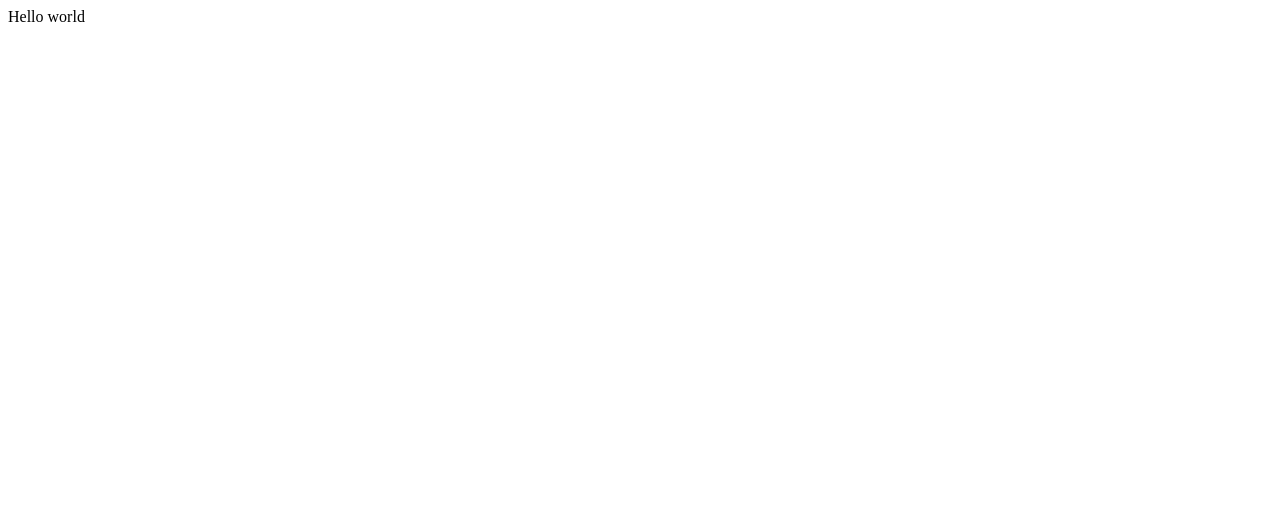
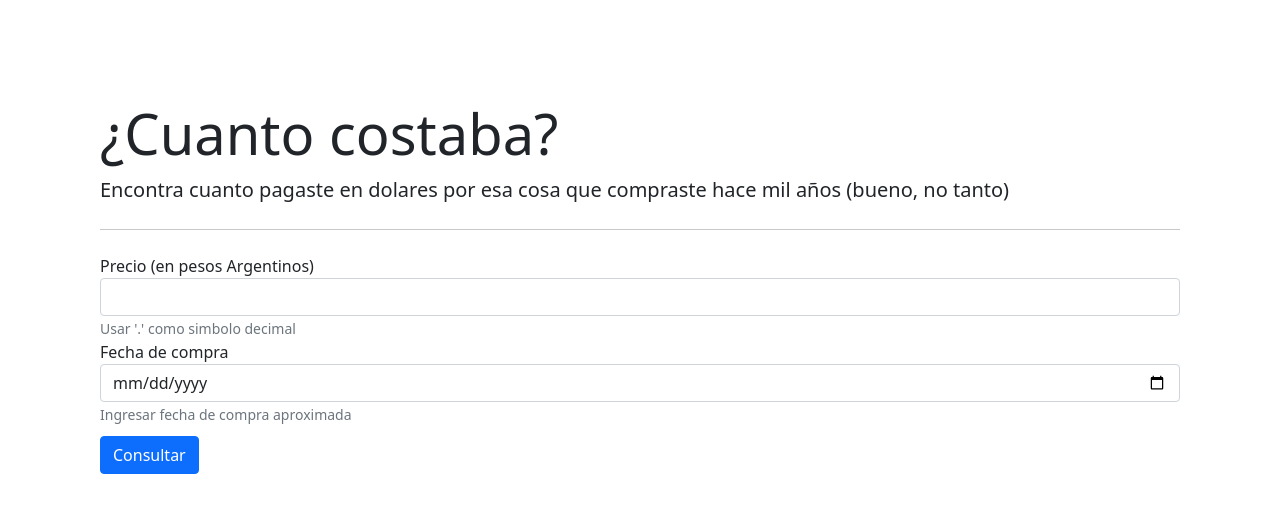
Before and after one commit to zaragozamartin91/cuanto-costaba, a website: page public/index.html in a window 1280 px wide. Drawn offline with nearby package versions, Linux system fonts and the light colour scheme.

Commit message:
Se configura el sitio principal de CUANTO CUESTA

```diff
--- a/config/configureDatabase.js
+++ b/config/configureDatabase.js
@@ -3,6 +3,7 @@ const dbFile = "./.data/sqlite.db"
 const sqlite3 = require("sqlite3").verbose()
 const db = new sqlite3.Database(dbFile)
 
+if (process.env.CURRENCY_TABLE === undefined) throw new Error("Env-var CURRENCY_TABLE not defined!")
 
 // if ./.data/sqlite.db does not exist, create it, otherwise print records to console
 db.serialize(() => {
--- a/public/index.html
+++ b/public/index.html
@@ -1,12 +1,121 @@
-<!DOCTYPE html>
+<!doctype html>
 <html lang="en">
+
 <head>
-    <meta charset="UTF-8">
-    <meta name="viewport" content="width=device-width, initial-scale=1.0">
-    <meta http-equiv="X-UA-Compatible" content="ie=edge">
-    <title>Document</title>
+    <!-- Required meta tags -->
+    <meta charset="utf-8">
+    <meta name="viewport" content="width=device-width, initial-scale=1">
+
+    <!-- Bootstrap CSS -->
+    <link href="https://cdn.jsdelivr.net/npm/bootstrap@5.0.0-beta1/dist/css/bootstrap.min.css" rel="stylesheet"
+        integrity="sha384-giJF6kkoqNQ00vy+HMDP7azOuL0xtbfIcaT9wjKHr8RbDVddVHyTfAAsrekwKmP1" crossorigin="anonymous">
+
+    <script src="https://ajax.googleapis.com/ajax/libs/jquery/3.5.1/jquery.min.js"></script>
+
+    <title>Cuanto costaba</title>
+
+    <style type="text/css">
+        #centered_div {
+            margin-top: 100px;
+            margin-left: 100px;
+            margin-right: 100px;
+        }
+
+        #submitBtn {
+            margin-top: 10px;
+            margin-bottom: 10px;
+        }
+    </style>
+
 </head>
+
 <body>
-    Hello world
+
+    <div id="centered_div">
+
+        <div class="jumbotron">
+            <h1 class="display-4">¿Cuanto costaba?</h1>
+            <p class="lead">Encontra cuanto pagaste en dolares por esa cosa que compraste hace mil años (bueno, no
+                tanto)</p>
+            <hr class="my-4">
+        </div>
+
+        <form>
+            <div class="form-group">
+                <label for="costInput">Precio (en pesos Argentinos)</label>
+                <input class="form-control" type="number" step="0.01" id="costInput" />
+                <small class="form-text text-muted">Usar '.' como simbolo decimal</small>
+            </div>
+
+            <div class="form-group">
+                <label for="purchaseDate">Fecha de compra</label>
+                <input type="date" class="form-control" id="purchaseDate" data-date-format="DD MMMM YYYY">
+                <small class="form-text text-muted">Ingresar fecha de compra aproximada</small>
+            </div>
+
+            <button type="button" id="submitBtn" class="btn btn-primary" onclick="getPricing()">Consultar</button>
+
+            <div id="pricingSuccess" class="alert alert-success" role="alert" hidden="true"></div>
+            <div id="pricingFailure" class="alert alert-danger" role="alert" hidden="true"></div>
+
+
+        </form>
+
+    </div>
+
+    <script>
+        function getPricing() {
+            const pricingSuccessAlert = document.getElementById('pricingSuccess')
+            pricingSuccessAlert.hidden = true
+            const pricingFailureAlert = document.getElementById('pricingFailure')
+            pricingFailureAlert.hidden = true
+
+            console.log('hello there')
+            const cost = document.getElementById('costInput').value
+            if (isNaN(Number.parseFloat(cost))) {
+                pricingFailureAlert.hidden = false
+                pricingFailureAlert.innerHTML = 'El valor de costo ingresado es invalido!'
+                return;
+            }
+
+            const date = document.getElementById('purchaseDate').value
+            if (isNaN(Date.parse(date))) {
+                pricingFailureAlert.hidden = false
+                pricingFailureAlert.innerHTML = 'El valor de fecha ingresada es invalida!'
+                return;
+            }
+
+            console.log(`cost: ${cost} , purchase date: ${date}`)
+            const [year, month, day] = date.split('-')
+
+            console.log("Parsed date:")
+            console.log({ year, month, day })
+
+            $.get(
+                `/currency-exchange/usd/year/${year}/month/${month}`,
+                function (data) {
+                    const { compra, venta } = data
+                    const avg = (compra + venta) / 2
+                    const result = cost / avg
+
+                    pricingSuccessAlert.hidden = false
+                    pricingSuccessAlert.innerHTML = `Pagaste ${cost} pesos que equivale a ${result.toFixed(2)} USD aproximadamente`
+                }
+            ).fail(function (err) {
+                console.error(err)
+                const { msg, cause } = err.responseJSON || {}
+                pricingFailureAlert.hidden = false
+                if (cause) {
+                    pricingFailureAlert.innerHTML = `${msg} - ${cause}`
+                } else if (err.status == 0) {
+                    pricingFailureAlert.innerHTML = `Error de conexion`
+                } else {
+                    pricingFailureAlert.innerHTML = `error desconocido`
+                }
+            });
+        }
+    </script>
+
 </body>
+
 </html>
--- a/server.js
+++ b/server.js
@@ -18,7 +18,7 @@ app.use(bodyParser.json());
 app.use(express.static("public"));
 
 
-app.get('/hello', (req, res) => {
+app.get('/hello', (_req, res) => {
     res.status(200).send('Hello world')
 })
 
@@ -30,9 +30,7 @@ app.get('/currency-exchange/usd/year/:year/month/:month', async (req, res, next)
 
     try {
         const info = await getCurrencyByDate({ currency: 'usd', year, month, day: 0 })
-        res.status(200).send({
-            "periodo": info.period, "compra": info.buy, "venta": info.sell, "anio": year, "mes": month
-        })
+        res.status(200).send({ "compra": info.buy, "venta": info.sell, "a\u0148o": year, "mes": month })
     } catch (error) { next(error) }
 })
 
```
